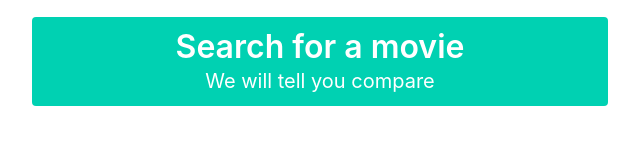
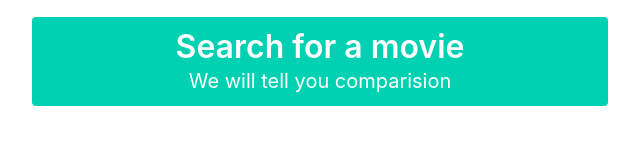
Before and after one commit to Anshnrag02/Anshnrag02.github.io, a plain HTML site: page index.html in a window 1280 px wide. Shown: the part 251-396 px from the top of the page, 320-960 px from the left. Drawn offline with nearby package versions, Linux system fonts and the light colour scheme.

Commit message:
Update index.html

```diff
--- a/index.html
+++ b/index.html
@@ -39,7 +39,7 @@
       </div>
       <div class="column is-half notification is-primary tutorial">
         <h1 class="title">Search for a movie</h1>
-        <p class="subtitle">We will tell you compare</p>
+        <p class="subtitle">We will tell you comparision</p>
       </div>
     </div>
     <script src="utils.js"></script>
```
